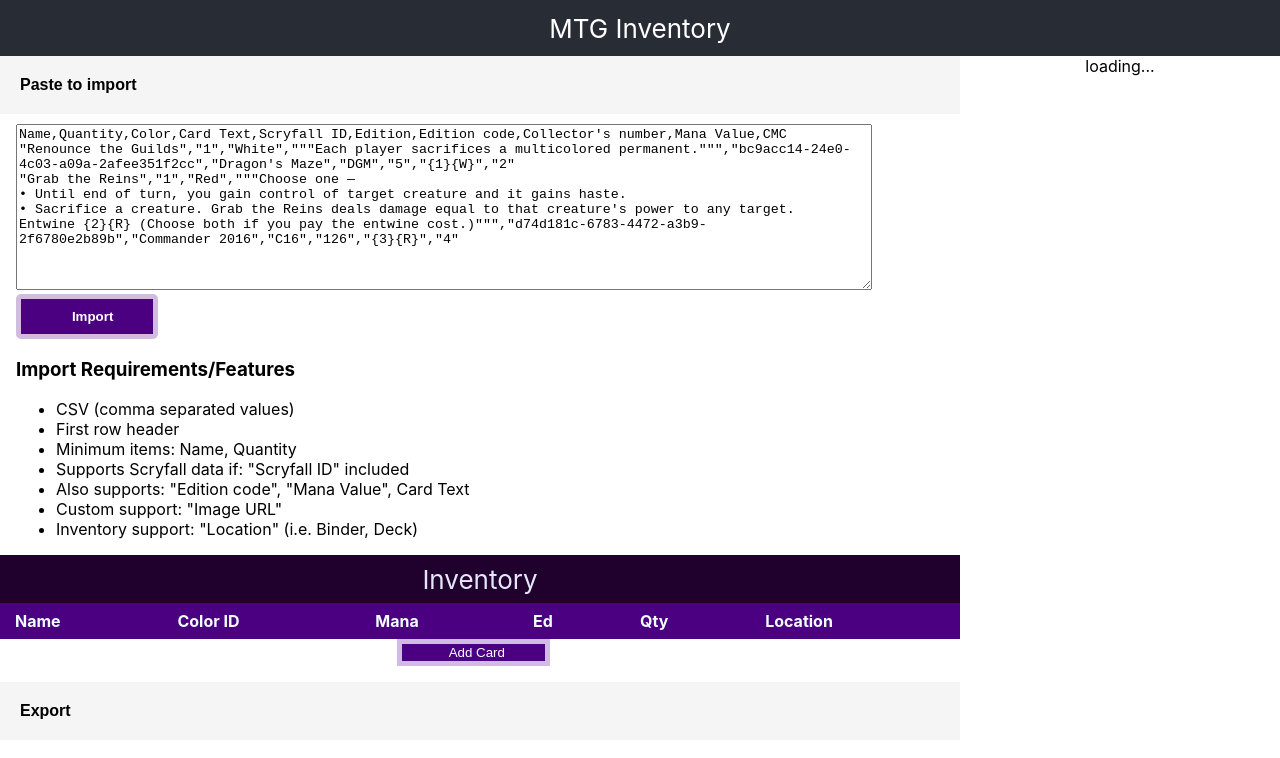
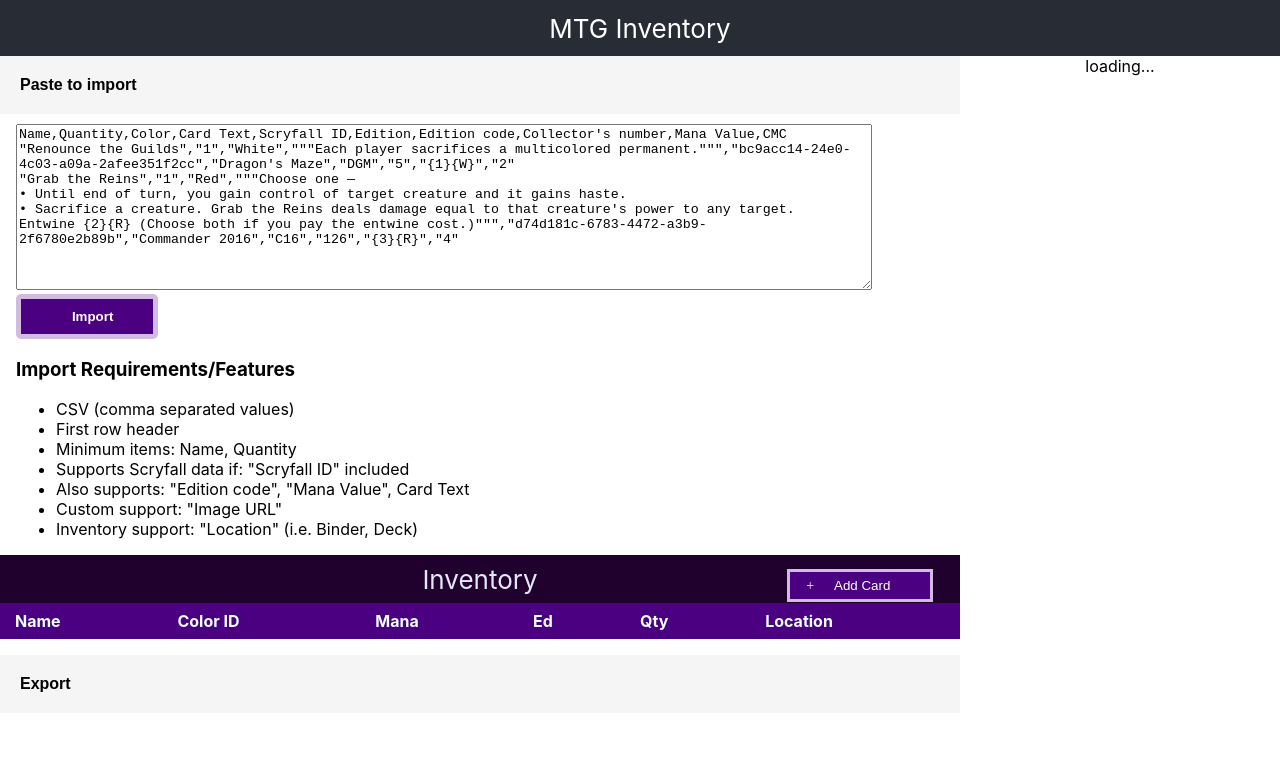
Before and after one commit to BarneyL01/react-mtg-inventory, a React (Create React App) app: page / in a window 1280 px wide. Shown: the top 758 px of the page. Built offline with nearby package versions, Linux system fonts and the light colour scheme; a small style sheet from the web is missing.

Commit message:
Move position of button to top of Inventory header

```diff
--- a/src/App.css
+++ b/src/App.css
@@ -198,6 +198,23 @@
     content: "\e962";
 }
 
+.container {
+    position: relative;
+}
+
+.add-card-button {
+    position: absolute;
+    top: 1em;
+    right: 1em;
+    padding-top: 6px;
+    padding-bottom: 6px;
+    border-width: 3px;
+}
+
+.add-card-button::before {
+    content: "+";
+}
+
 .glass-modal {
     color: white;
     z-index: 10;
--- a/src/App.js
+++ b/src/App.js
@@ -110,18 +110,22 @@ function App() {
                         <div>
                             <PasteBox onClickFunction={parseCsvToInventory} />
                         </div>
-                        <header className="inventory-header">Inventory</header>
-                        <div className="inventory-section">
-                            <ItemTable
-                                inventory={mainInventory}
-                                loadItemFunction={loadItem}
-                            />
+                        <div className="container">
+                            <header className="inventory-header">
+                                Inventory
+                            </header>
                             <button
-                                className="import-button primary-button"
+                                className="add-card-button import-button primary-button"
                                 onClick={() => setIsOpen(true)}
                             >
                                 Add Card
                             </button>
+                            <div className="inventory-section">
+                                <ItemTable
+                                    inventory={mainInventory}
+                                    loadItemFunction={loadItem}
+                                />
+                            </div>
                         </div>
                         <div>
                             <ExportBox
```
